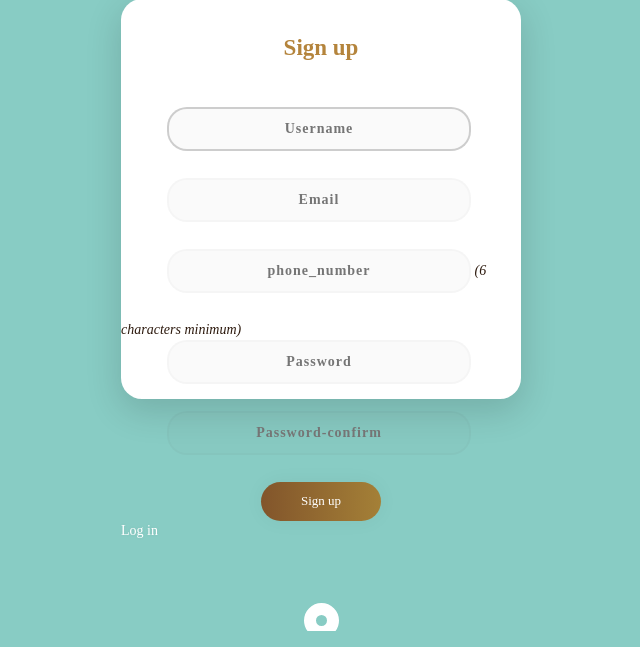
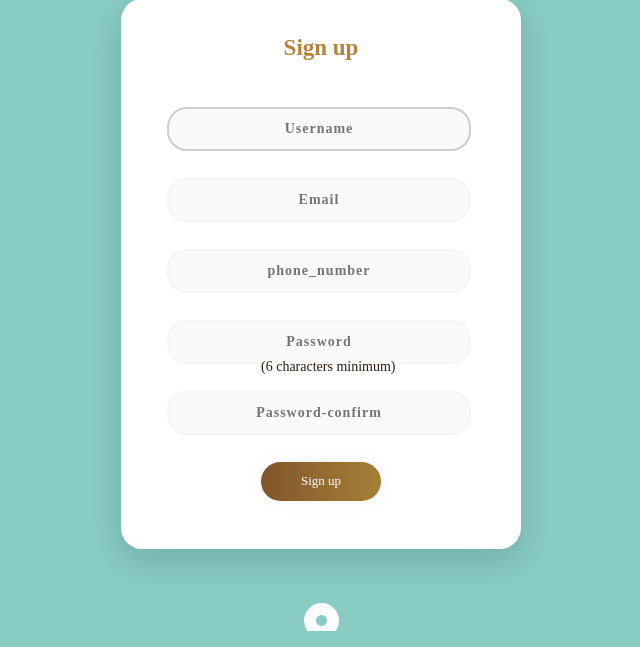
Before and after one commit to karenkamimura/Tottoki-, a Rails app: the page made by app/views/devise/registrations/new.html.erb in a window 1280 px wide. Shown: the part 169-816 px from the top of the page, without its empty margins (319-959 px from the left). Run offline with Rails 7, Linux system fonts and the light colour scheme; style sheets or scripts are compiled from the project's sources; parts of the project's set-up code (start-up, migrations or seed data) failed here and were passed over; some libraries are stand-ins or nearby versions; some web fonts are replaced.

Commit message:
fix layouts

```diff
--- a/app/assets/stylesheets/application.scss
+++ b/app/assets/stylesheets/application.scss
@@ -128,7 +128,6 @@ ul {
 body {
   background-color: #88CCC4;
   font-family: 'Charm', cursive;
-  /*font-family: 'Kosugi Maru', sans-serif;*/
   color:#2E1B0F;
 }
 
@@ -140,13 +139,34 @@ a{
 
 
 /*ログイン・サインアップ画面*/
-.main {
+.main-sign {
     background-color: #FFFFFF;
     width: 400px;
-    height: 400px;
+    height: 550px;
     margin: 7em auto;
     border-radius: 1.5em;
     box-shadow: 0px 11px 35px 2px rgba(0, 0, 0, 0.14);
+    position: relative;
+}
+.main-log {
+    background-color: #FFFFFF;
+    width: 400px;
+    height: 385px;
+    margin: 7em auto;
+    border-radius: 1.5em;
+    box-shadow: 0px 11px 35px 2px rgba(0, 0, 0, 0.14);
+    position: relative;
+}
+.main-item-sign{
+  position: absolute;
+  top: 65%;
+  left: 35%;
+}
+
+.main-item-log{
+  position: absolute;
+  top: 57%;
+  left: 37%;
 }
 
 .sign {
--- a/app/assets/stylesheets/scaffolds.scss
+++ b/app/assets/stylesheets/scaffolds.scss
@@ -24,7 +24,7 @@ a {
 
   &:hover {
     color: #fff;
-    background-color: #000;
+    background-color: rgba(46, 27, 15, 0.1);
   }
 }
 
--- a/app/controllers/entries_controller.rb
+++ b/app/controllers/entries_controller.rb
@@ -4,7 +4,6 @@ class EntriesController < ApplicationController
     @entries = Entry.page(params[:page]).reverse_order
     @rank = Entry.find(Favorite.group(:entry_id).order('count(entry_id) desc').limit(5).pluck(:entry_id))
   end
-    # @entries = @blog.entries.order('published desc')
 
   def show
     @entry = Entry.find(params[:id])
--- a/app/views/devise/registrations/new.html.erb
+++ b/app/views/devise/registrations/new.html.erb
@@ -1,4 +1,4 @@
-<div class="main">
+<div class="main-sign">
   <p class="sign" align="center">
   Sign up</p>
 
@@ -14,10 +14,12 @@
           <%= f.text_field :phone_number, autofocus: true, autocomplete: "phone_number", class: "un",placeholder:"phone_number" %>
 
 
+          <%= f.password_field :password, autocomplete: "password", class: "pass",placeholder:"Password" %>
+          <br>
+
           <% if @minimum_password_length %>
-          <em>(<%= @minimum_password_length %> characters minimum)</em>
-          <% end %><br />
-          <%= f.password_field :password, autocomplete: "password", class: "pass",placeholder:"Password" %>
+          <div class="main-item-sign">(<%= @minimum_password_length %> characters minimum)</div>
+          <% end %>
 
 
           <%= f.password_field :password_confirmation, autocomplete: "password-confirm", class: "pass",placeholder:"Password-confirm" %>
@@ -25,7 +27,5 @@
           <%= f.submit "Sign up", class: "submit" %>
 
           <% end %>
-
-          <%= render "devise/shared/links" %>
-        </div>
-      </div>
+    </div>
+</div>
--- a/app/views/users/index.html.erb
+++ b/app/views/users/index.html.erb
@@ -14,14 +14,14 @@
 
       	      　<td><%= user.username %></td>
 
-      	      　<td><%= link_to 'show' , user_path(user.id), class: "btn-sm btn-primary" %></td>
+      	      　<td><%= link_to 'マイページ' , user_path(user.id), class: "btn btn-default btn-sm" %></td>
 
       	      <% if current_user && current_user.admin? %>
-      	        	<td><%= link_to "編集", edit_user_path(user.id) %></td>
+      	        	<td><%= link_to "編集", edit_user_path(user.id), class: "btn btn-default btn-sm" %></td>
       	      <% end %>
 
       	      <% if current_user && current_user.admin? %>
-      		    	  <td><%= link_to "退会", user_path(@users, :user => {:deleted => 'true'}), method: :delete, "data-confirm" => "本当に消しますか？" %></td>
+      		    	  <td><%= link_to "退会", user_path(@users, :user => {:deleted => 'true'}), class: "btn btn-default btn-sm" , method: :delete, "data-confirm" => "本当に消しますか？" %></td>
 
               <% end %>
             </tr>
```
Also changed, not shown: app/views/devise/sessions/new.html.erb (+7 -8 lines), app/views/entries/index.html.erb (+7 -6 lines), app/views/entries/show.html.erb (+4 -4 lines), app/views/users/about.html.erb (+5 -4 lines), app/views/users/show.html.erb (+5 -3 lines), app/views/layouts/application.html.erb (indentation only).
